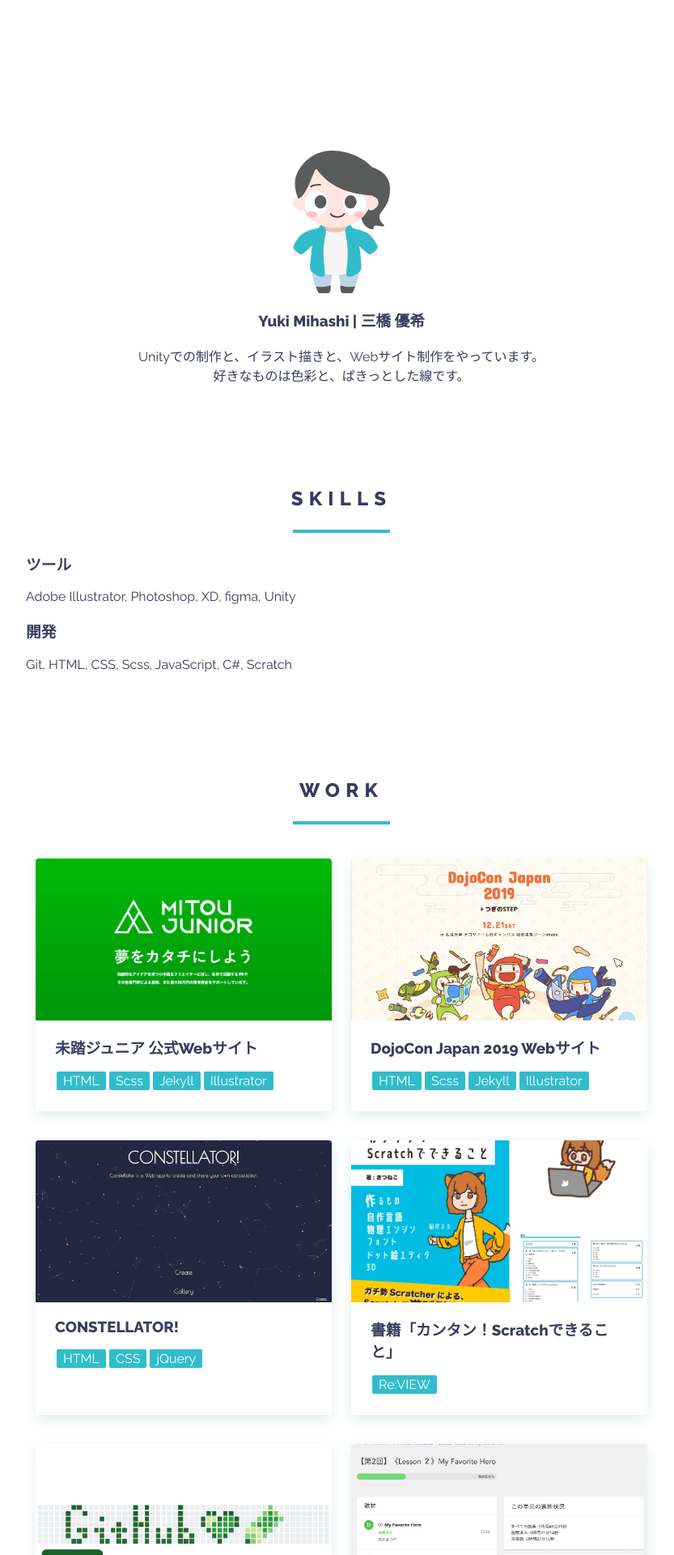
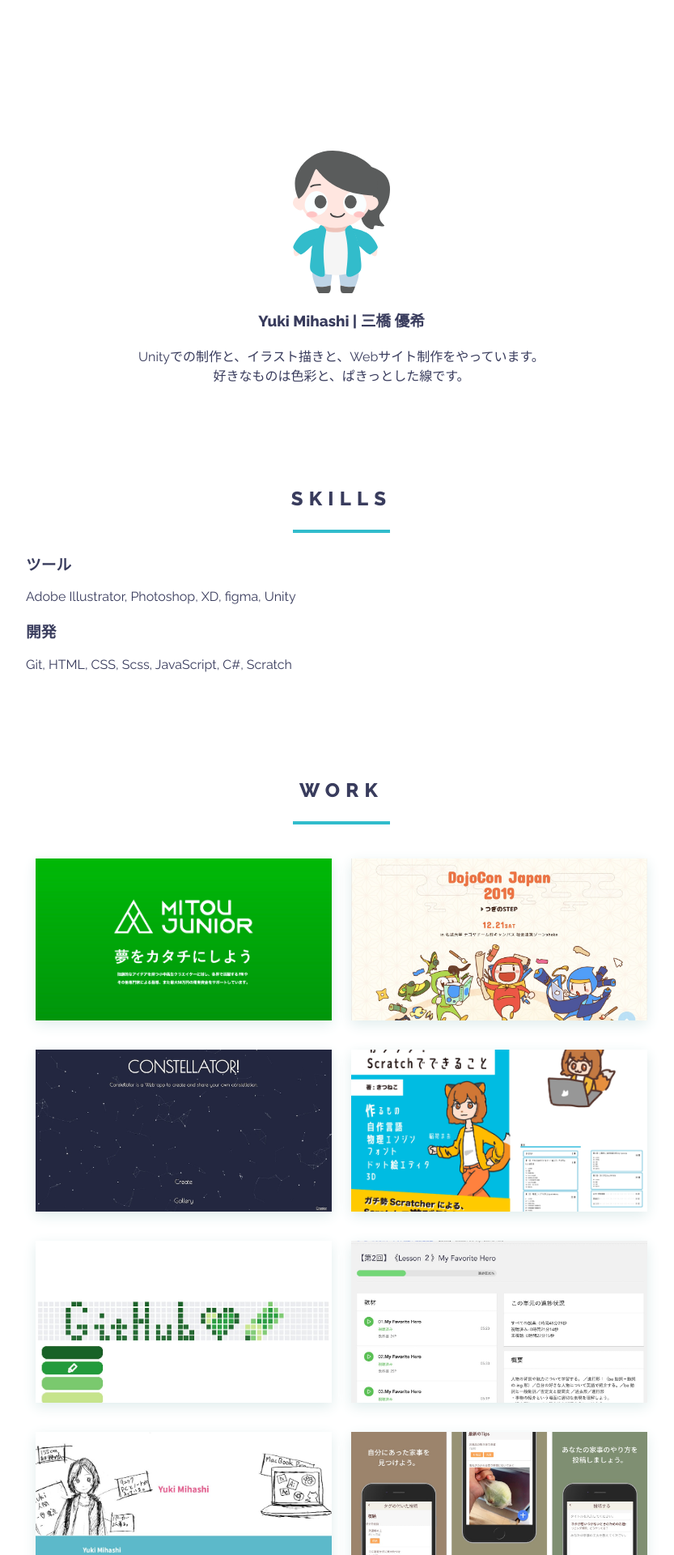
Before and after one commit to madoreenu/yuki384.github.io, a Jekyll site: the page built from index.md, in a window 1280 px wide. Shown: the part 759-2679 px from the top of the page at 81% size, without its empty margins (218-1051 px from the left). Built offline with Jekyll 4.4.1, drawn with Linux system fonts in a browser that asks for light colours; nearby versions of some CDN libraries; some web fonts are replaced; some of the changed text lies outside the part shown.

Commit message:
Hide title of projects

```diff
--- a/assets/css/main.scss
+++ b/assets/css/main.scss
@@ -116,21 +116,18 @@ section{
   padding-bottom: 24px;
 }
 .project{
-  border-radius: 4px;
   background-color: #fff;
   box-shadow:0px 5px 16px #e0eded;
   display: block;
   margin: 18px 12px;
-  float: left;
-  position: relative;
   text-decoration: none;
   width: calc(50% - (12px * 2));
   transition: .3s;
+  height: 200px;
   &> img{
     width: 100%;
-    height: 200px;
+    height: 100%;
     object-fit: cover;
-    border-radius: 4px 4px 0 0;
   }
 }
 .prj-dsc{
--- a/index.md
+++ b/index.md
@@ -42,14 +42,14 @@ layout: default
     <img src="{{site.url}}/img/{{post.categories}}/{{ post.thumbnail }}" alt="{{post.title}}" class="thumbnail" loading="lazy">
     {%else%}
     {%endif%}
-    <div class="prj-dsc">
+    <!--<div class="prj-dsc">
       <h3>{{post.title}}</h3>
       <div class="flex">
       {% for tag in post.tags %}
       <p class="tag">{{tag}}</p>
       {% endfor %}
       </div>
-    </div>
+    </div>-->
   </a>
   {% endfor %}
   </div>
```
